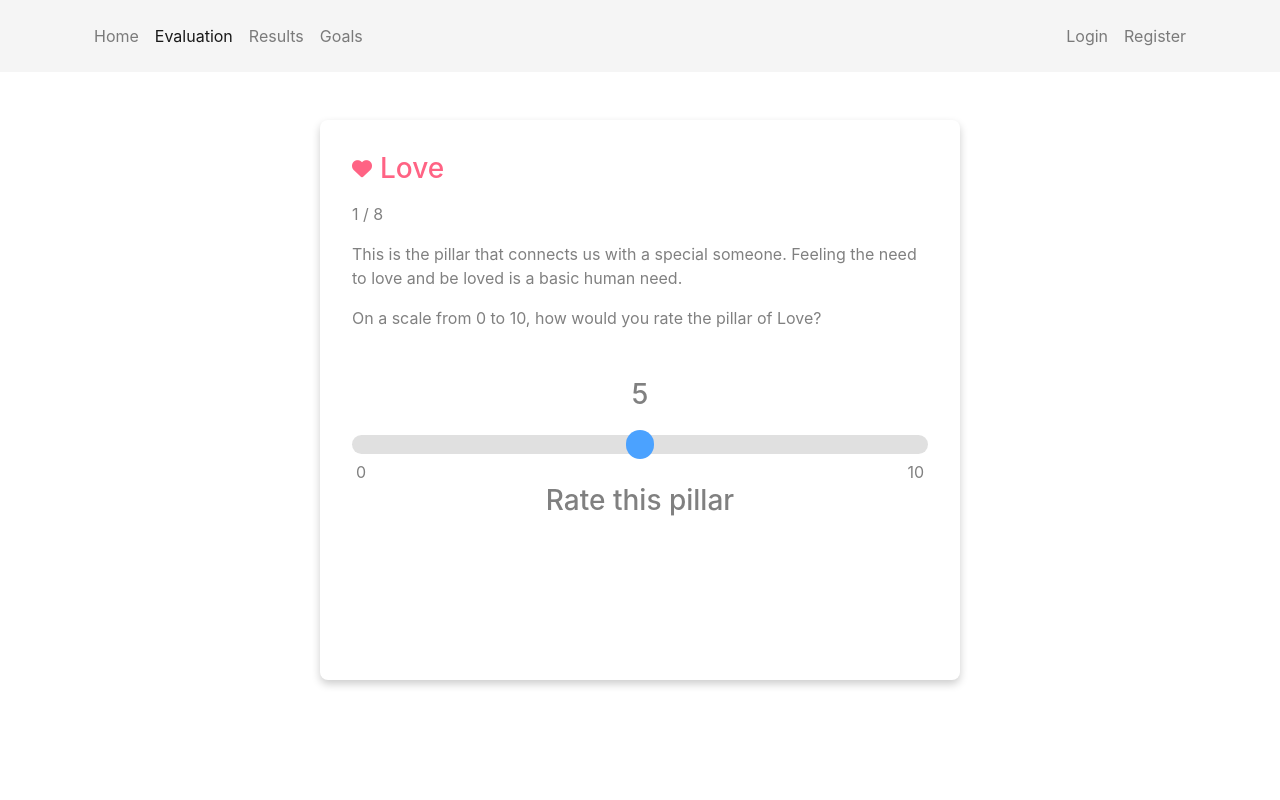
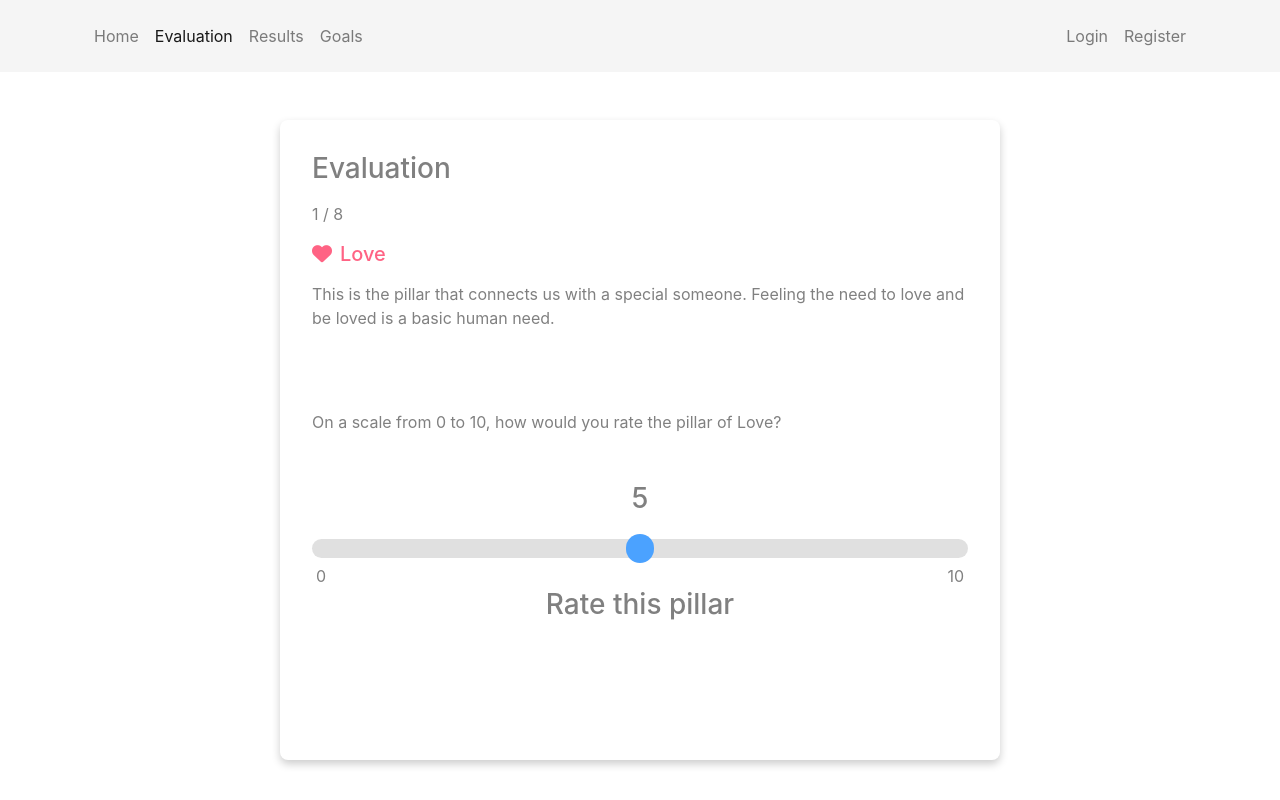
Before and after one commit to SilviuIordache/grow, a Vue app: page /evaluation in a window 1280 px wide. Built offline with nearby package versions, Linux system fonts and the light colour scheme; no server answers.

Commit message:
Adjustments

```diff
--- a/src/views/Evaluation.vue
+++ b/src/views/Evaluation.vue
@@ -6,11 +6,13 @@
       .col-12.d-flex.justify-content-center
         .question-container.grow-card
           .top-half
+            h3.mb-3 Evaluation
+            p {{ currentQuestion + 1}} / {{ pillars.length }}
             .title-container.d-flex.align-items-center.mb-3
               i.mr-2.fa-lg(:class="pillars[currentQuestion].icon" :style="{ color: pillars[currentQuestion].color}")
-              h3.my-0(ref='el' :style="{ color: pillars[currentQuestion].color}") {{ pillars[currentQuestion].name }}
-            p {{ currentQuestion + 1}} / {{ pillars.length }}
-            p {{ pillars[currentQuestion].description }}
+              h5.my-0(ref='el' :style="{ color: pillars[currentQuestion].color}") {{ pillars[currentQuestion].name }}
+
+            #description-container {{ pillars[currentQuestion].description }}
 
             p On a scale from 0 to 10, how would you rate the pillar of {{ pillars[currentQuestion].name }}?
           .bottom-half.mt-5
@@ -86,9 +88,10 @@ export default {
     color gray
 
     .question-container
-      width 40rem
-      height 35rem
-
+      width 45rem
+      height 40rem
+      #description-container
+        height 8rem
       .form-check
         cursor pointer
 
--- a/src/views/Home.vue
+++ b/src/views/Home.vue
@@ -16,7 +16,7 @@
           p The main life pillars are:
           .container
             .row
-              .col-6.col-md-3.my-3(v-for="pillar in pillars")
+              .col-12.col-sm-6.col-md-3.my-3(v-for="pillar in pillars")
                 .grow-card.p-4
                   i.mr-2.fa-lg(:class="pillar.icon" :style="{ color: pillar.color}")
                   span {{ pillar.name }}
```
